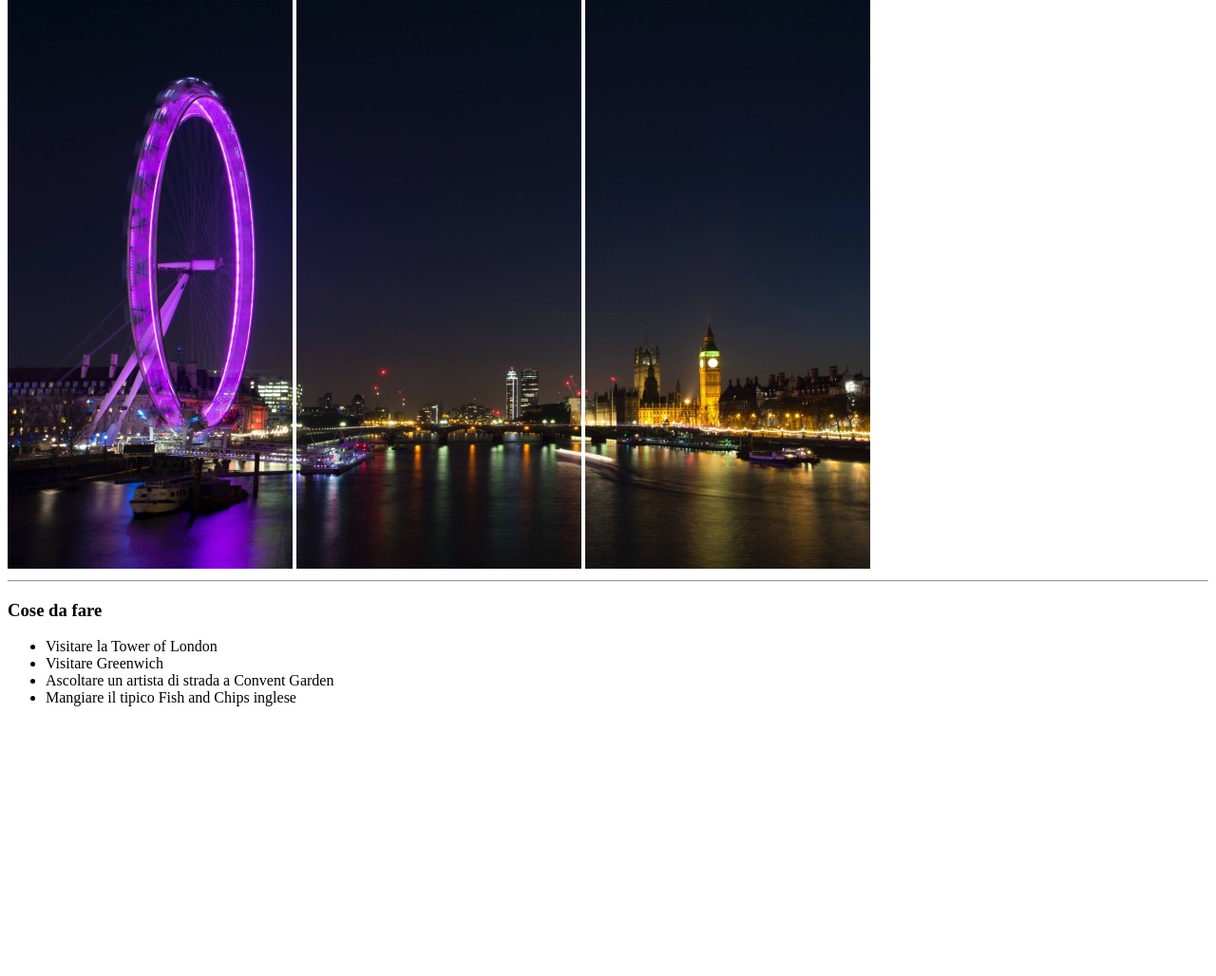
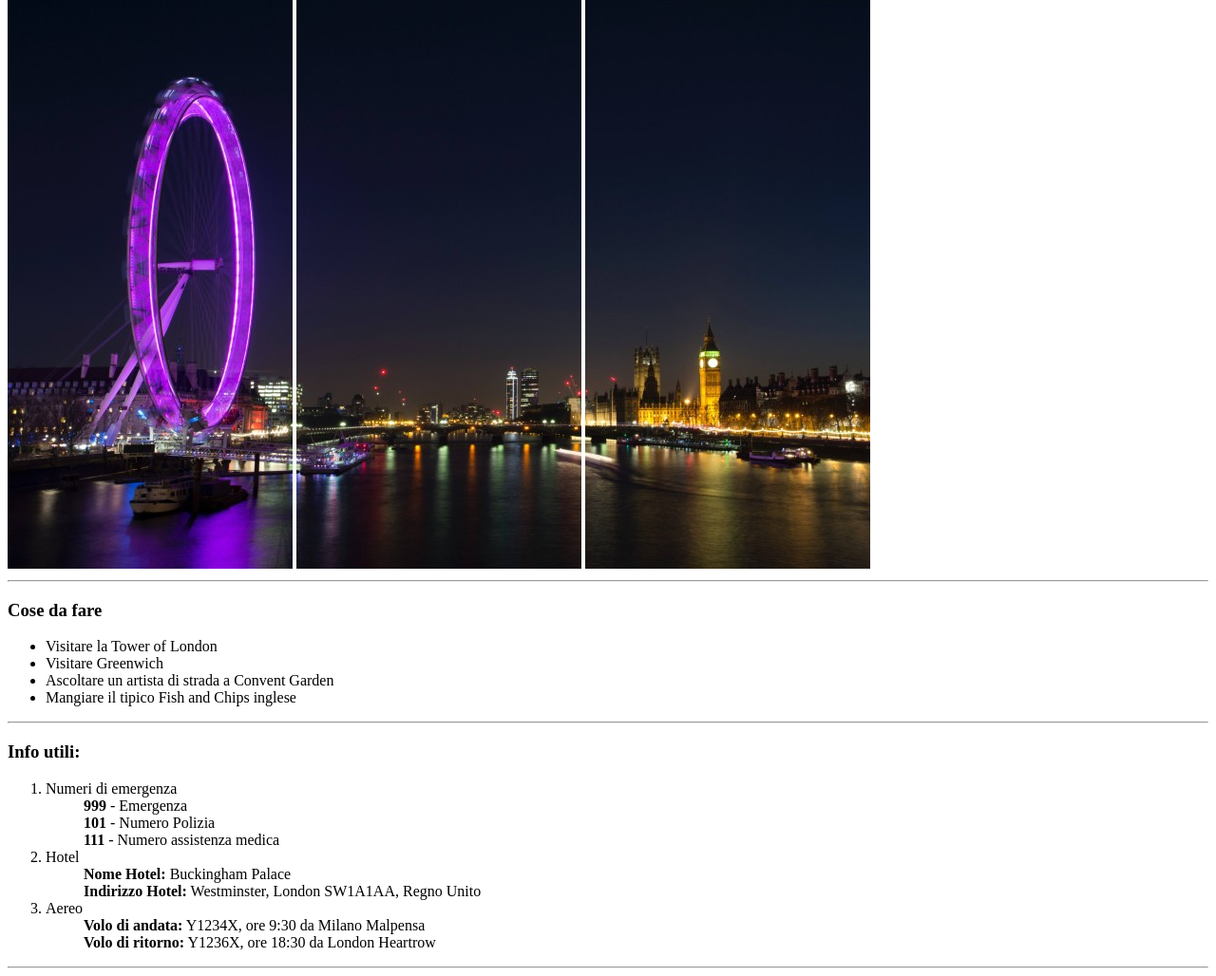
Before and after one commit to Marco-Gagliano/html-london-trip, a plain HTML site: page index.html in a window 1280 px wide. Shown: the part 68-1096 px from the top of the page at 95% size. Before the commit the page ends 828 px from the top, so only its background shows below. Drawn offline with Linux system fonts and the light colour scheme.

Commit message:
aggiunta-info-utili

```diff
--- a/index.html
+++ b/index.html
@@ -29,7 +29,26 @@
           <li>Ascoltare un artista di strada a Convent Garden</li>
           <li>Mangiare il tipico Fish and Chips inglese</li>
         </ul>
+      <hr>
     </section>
+
+    <section>
+      <h3>Info utili:</h3>
+        <ol>
+          <li>Numeri di emergenza</li>
+            <ol><strong>999</strong> - Emergenza</ol>
+            <ol><strong>101</strong> - Numero Polizia</ol>
+            <ol><strong>111</strong> - Numero assistenza medica</ol>
+          <li>Hotel</li>
+            <ol><strong>Nome Hotel:</strong> Buckingham Palace</ol>
+            <ol><strong>Indirizzo Hotel:</strong> Westminster, London SW1A1AA, Regno Unito</ol>
+          <li>Aereo</li>
+            <ol><strong>Volo di andata:</strong> Y1234X, ore 9:30 da Milano Malpensa</ol>
+            <ol><strong>Volo di ritorno:</strong> Y1236X, ore 18:30 da London Heartrow</ol>
+        </ol>
+        <hr>
+    </section>
+
   </main>
   <footer></footer>
 </body>
```
Lines whose indentation alone changed are shown as unchanged.
